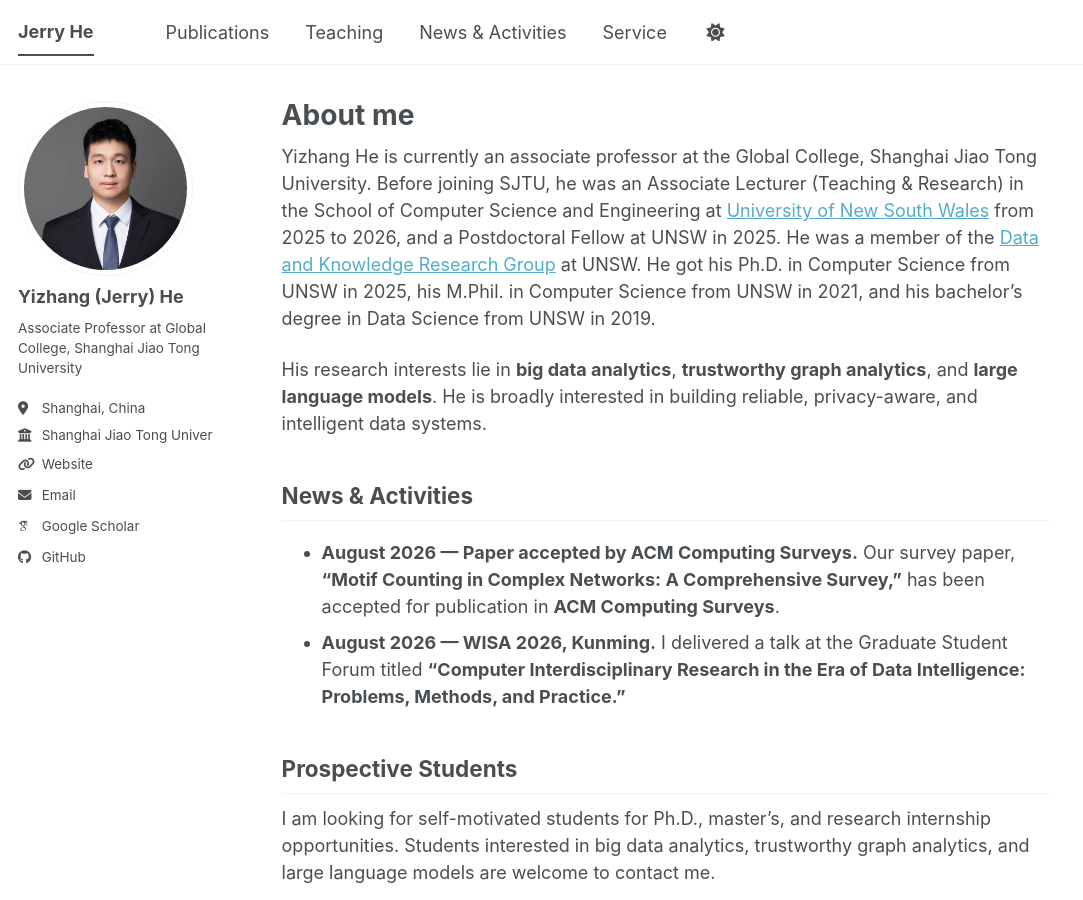
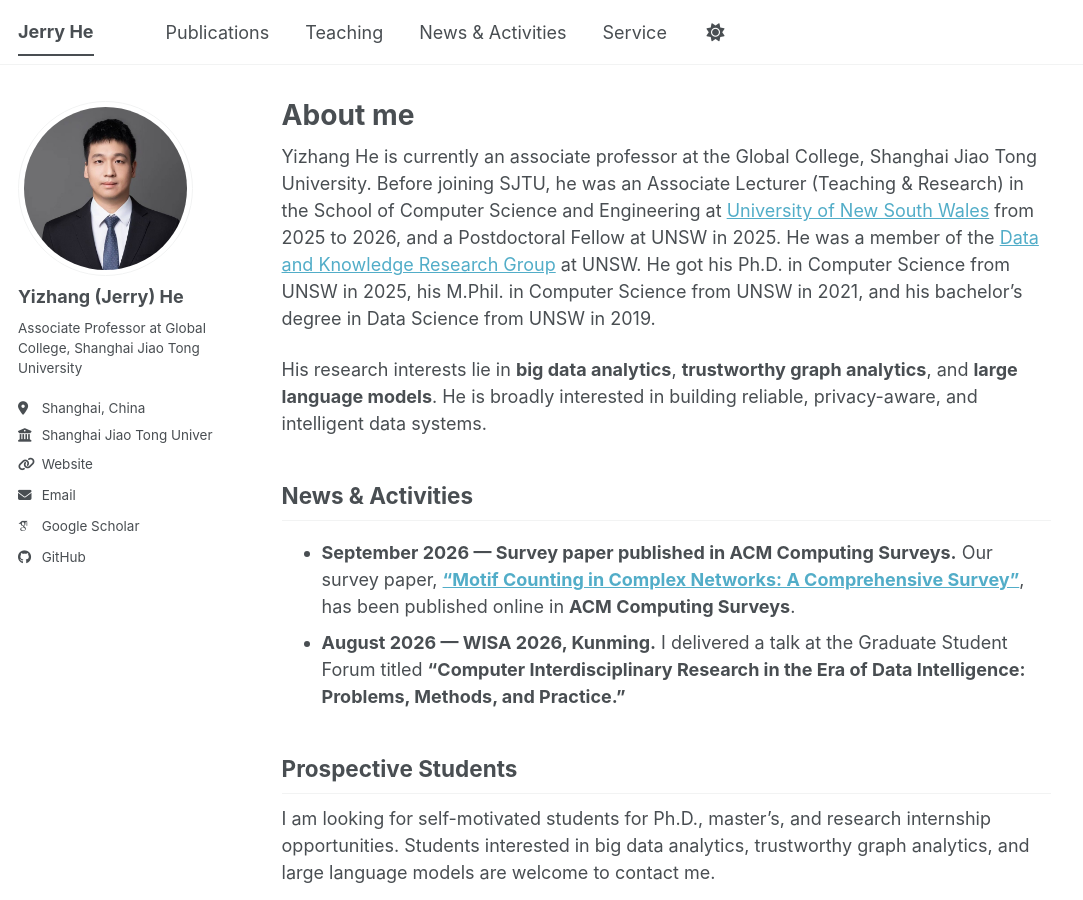
Before and after one commit to jerryUNSW/jerryUNSW.github.io, a Jekyll site: the page built from _pages/about.md, in a window 1280 px wide and 900 px high. Shown: the whole window, without its empty margins (0-1083 px from the left). Built offline with Jekyll 4.4.1, drawn with Linux system fonts in a browser that asks for light colours; some web fonts are replaced; a script bundle is joined from its source files by our own code; library files that are not in the unit come from our copies.

Commit message:
Update survey publication news with DOI

```diff
--- a/_pages/about.md
+++ b/_pages/about.md
@@ -14,7 +14,7 @@ His research interests lie in **big data analytics**, **trustworthy graph analyt
 
 ## <span id="news">News & Activities</span>
 
-- **August 2026 — Paper accepted by ACM Computing Surveys.** Our survey paper, **“Motif Counting in Complex Networks: A Comprehensive Survey,”** has been accepted for publication in **ACM Computing Surveys**.
+- **September 2026 — Survey paper published in ACM Computing Surveys.** Our survey paper, [**“Motif Counting in Complex Networks: A Comprehensive Survey”**](https://dl.acm.org/doi/10.1145/3844607), has been published online in **ACM Computing Surveys**.
 - **August 2026 — WISA 2026, Kunming.** I delivered a talk at the Graduate Student Forum titled **“Computer Interdisciplinary Research in the Era of Data Intelligence: Problems, Methods, and Practice.”**
 
 ## Prospective Students
```
